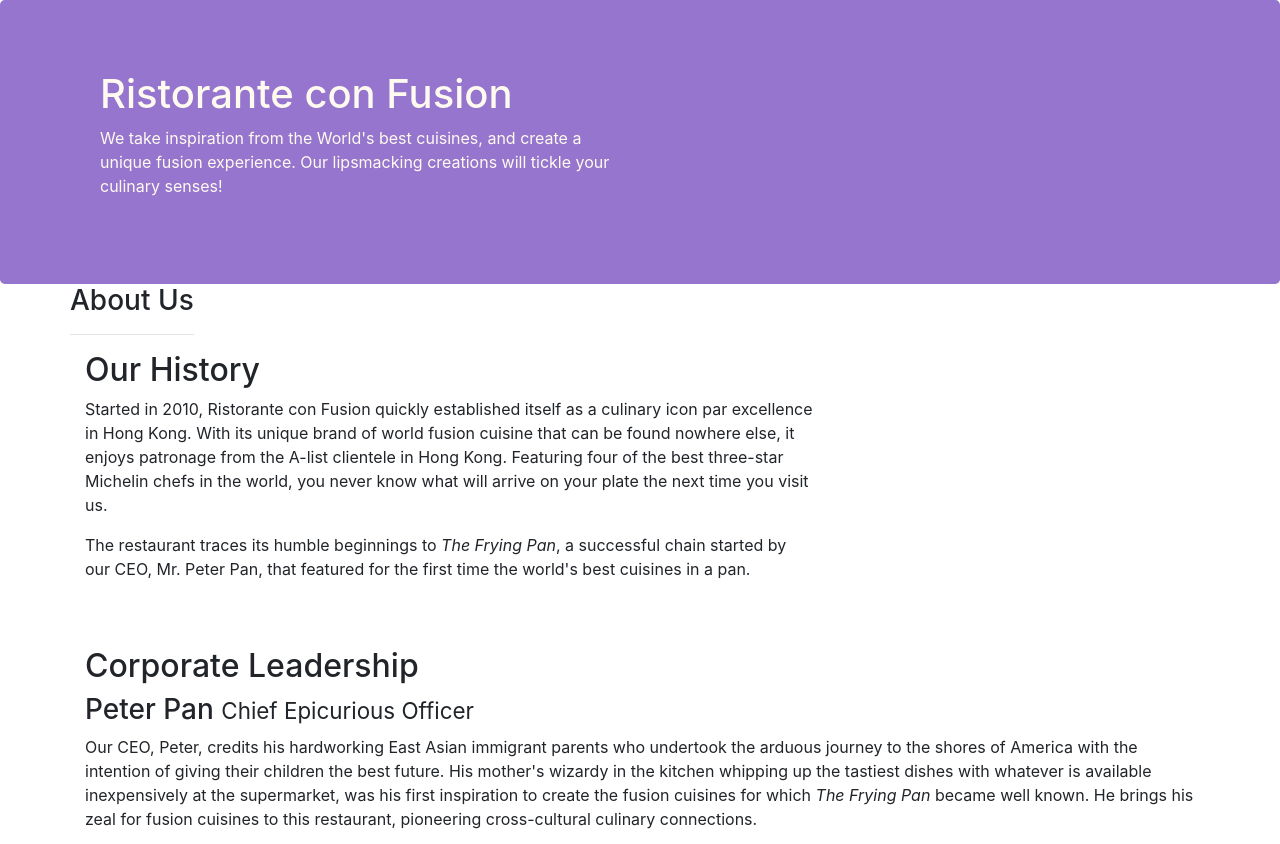
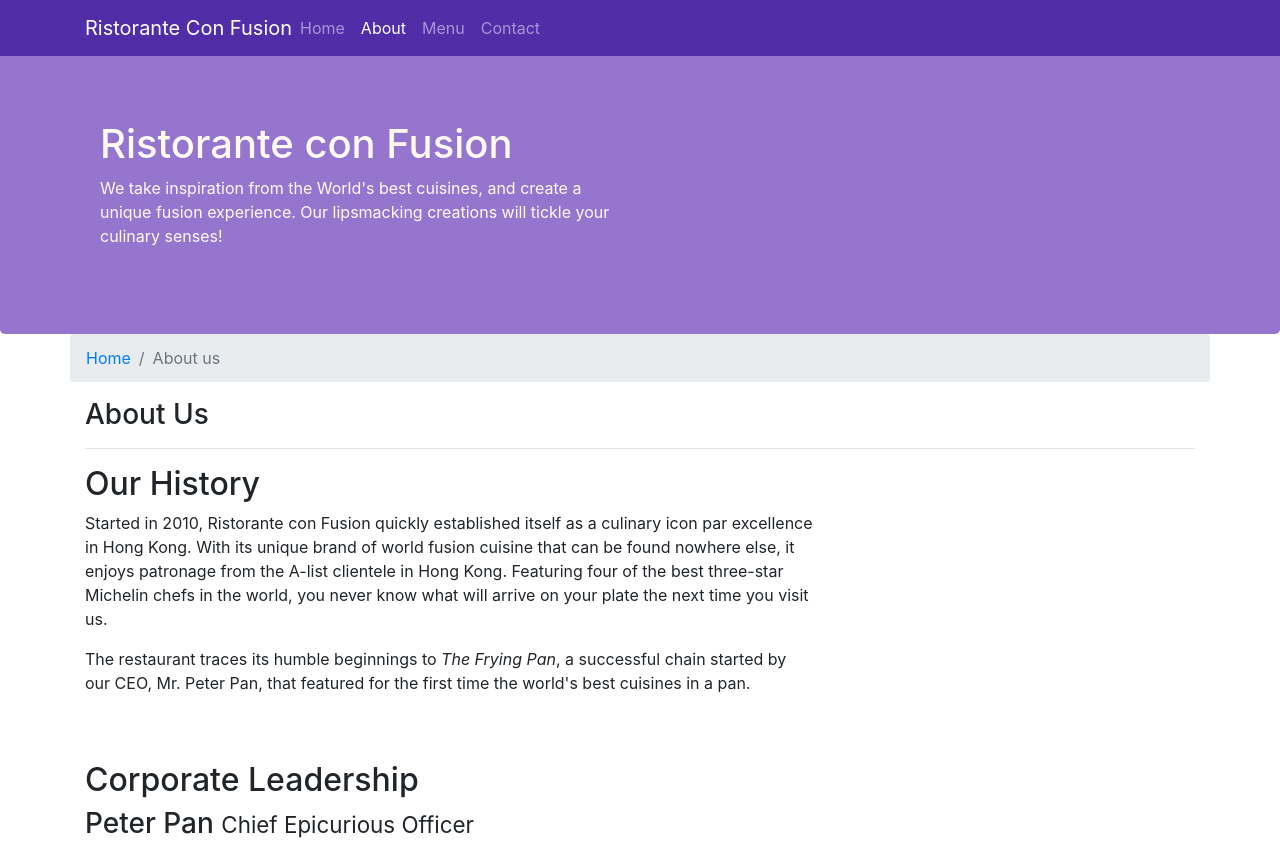
Before and after one commit to iamabhaymittal/bootstrapBasics, a website: page aboutus.html in a window 1280 px wide. Shown: the top 844 px of the page. Drawn offline with nearby package versions, Linux system fonts and the light colour scheme.

Commit message:
Navbar and breadcrumbs

```diff
--- a/aboutus.html
+++ b/aboutus.html
@@ -14,7 +14,23 @@
 </head>
 
 <body>
+    <nav class="navbar navbar-dark navbar-expand-sm fixed-top">
+        <div class="container">
+            <button class="navbar-toggler" type="button" data-toggle="collapse" data-target="#Navbar">
+                <span class="navbar-toggler-icon"></span>
+            </button>
+            <a class="navbar-brand mr-auto" href="./index.html">Ristorante Con Fusion</a>
+            <div class="collapse navbar-collapse" id="Navbar">
+                <ul class="navbar-nav mr-auto">
+                    <li class="nav-item"><a class="nav-link" href="./index.html">Home</a></li>
+                    <li class="nav-item active"><a class="nav-link" href="#">About</a></li>
+                    <li class="nav-item"><a class="nav-link" href="#">Menu</a></li>
+                    <li class="nav-item"><a class="nav-link" href="#">Contact</a></li>
+                </ul>
+            </div>
 
+        </div>
+    </nav>
     <header class="jumbotron">
         <div class="container">
             <div class="row row-header">
@@ -31,7 +47,11 @@
 
     <div class="container">
         <div class="row">
-            <div class="col-xs-12">
+            <ol class="col-12 breadcrumb">
+                <li class="breadcrumb-item"><a href="./index.html">Home</a></li>
+                <li class="breadcrumb-item active">About us</li>
+            </ol>
+            <div class="col-12">
                 <h3>About Us</h3>
                 <hr>
             </div>
@@ -97,7 +117,7 @@
                 <div class="col-4 offset-1 col-sm-2">
                     <h5>Links</h5>
                     <ul class="list-unstyled">
-                        <li><a href="#">Home</a></li>
+                        <li><a href="./index.html">Home</a></li>
                         <li><a href="#">About</a></li>
                         <li><a href="#">Menu</a></li>
                         <li><a href="#">Contact</a></li>
--- a/css/styles.css
+++ b/css/styles.css
@@ -29,3 +29,13 @@
     margin: 0px;
     color: #0f0f0f;
 }
+
+body {
+    padding: 50px 0px 0px 0px;
+    z-index: 0;
+}
+
+.navbar-dark {
+    background-color: #512DA8;
+
+}
```
Also changed, not shown: index.html (+17 -1 lines).
